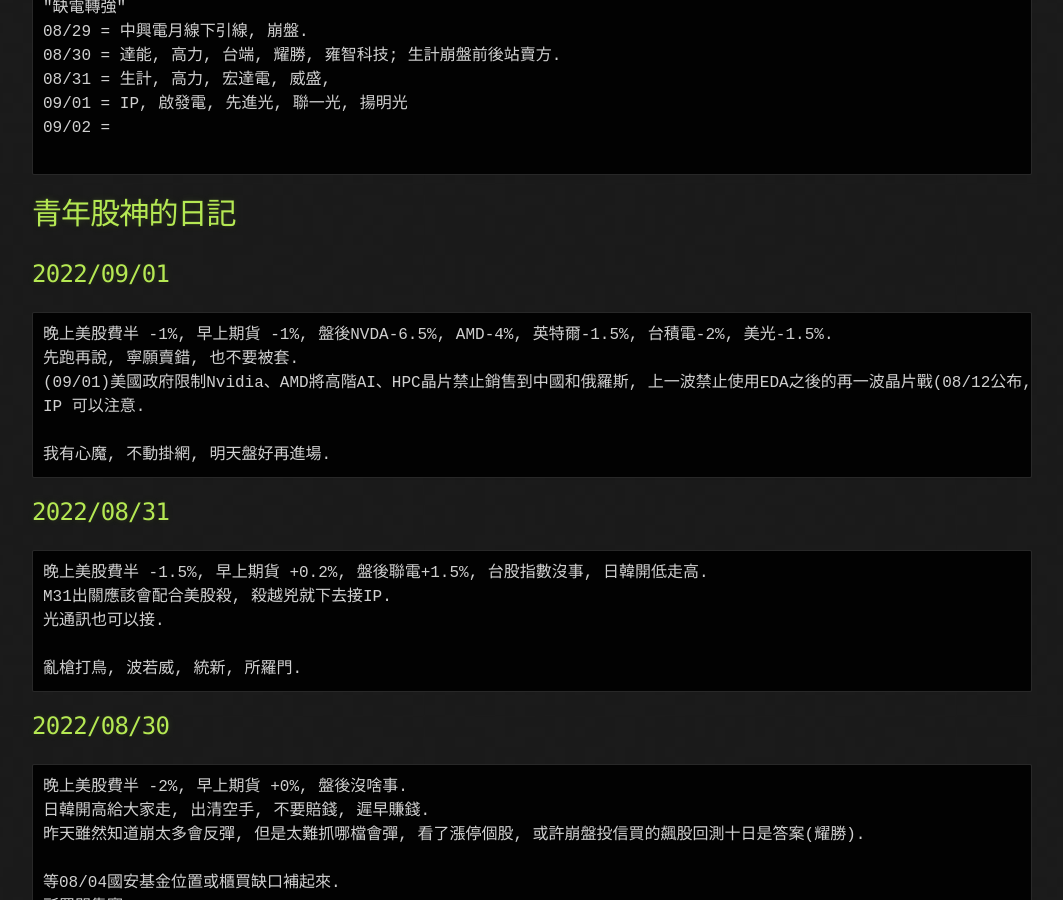
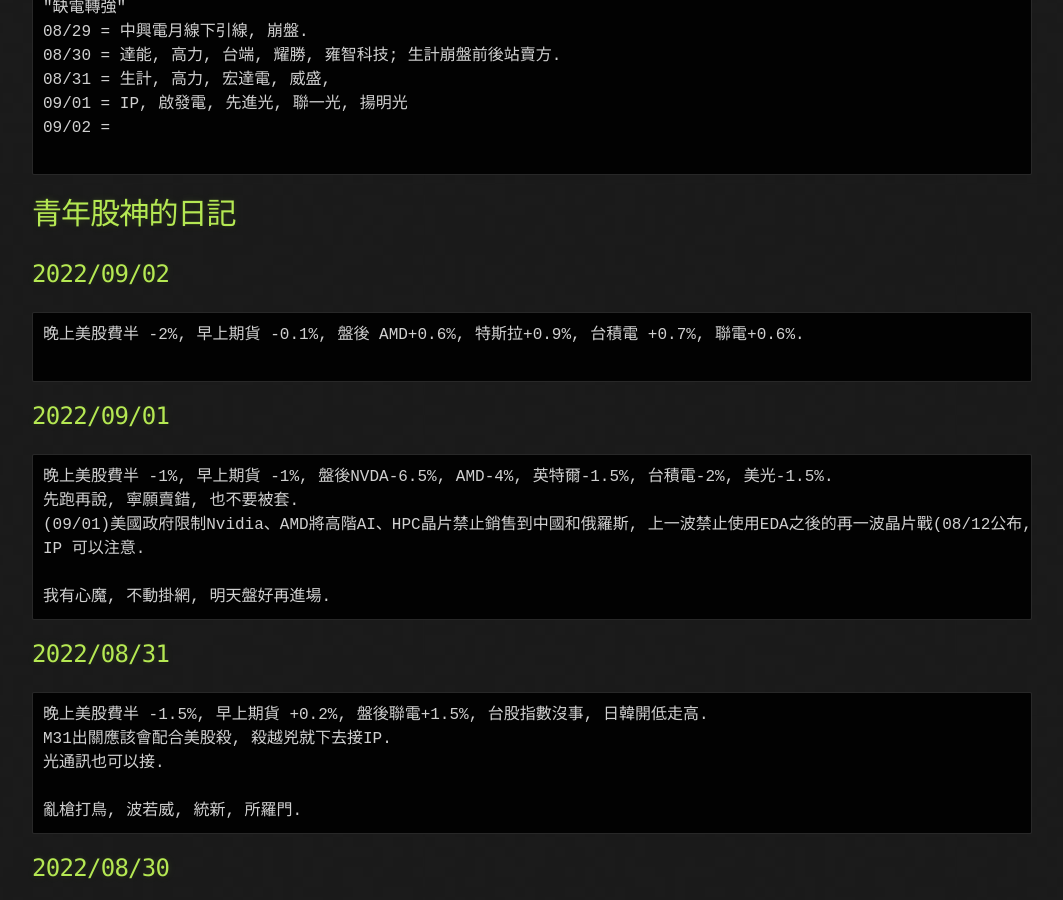
Before and after one commit to lepg5487/Stock_God, a Jekyll site: the page built from index.md, in a window 1280 px wide and 900 px high, scrolled down 880 px. Shown: the whole window, without its empty margins (108-1171 px from the left). Built offline with Jekyll 4.4.1, drawn with Linux system fonts in a browser that asks for light colours; our own code applies the rules of GitHub Pages for plain Markdown files.

Commit message:
Update index.md

````diff
--- a/index.md
+++ b/index.md
@@ -38,6 +38,12 @@
 ```
 
 # 青年股神的日記
+
+## 2022/09/02
+```
+晚上美股費半 -2%, 早上期貨 -0.1%, 盤後 AMD+0.6%, 特斯拉+0.9%, 台積電 +0.7%, 聯電+0.6%.
+
+```
 
 ## 2022/09/01
 ```
````
